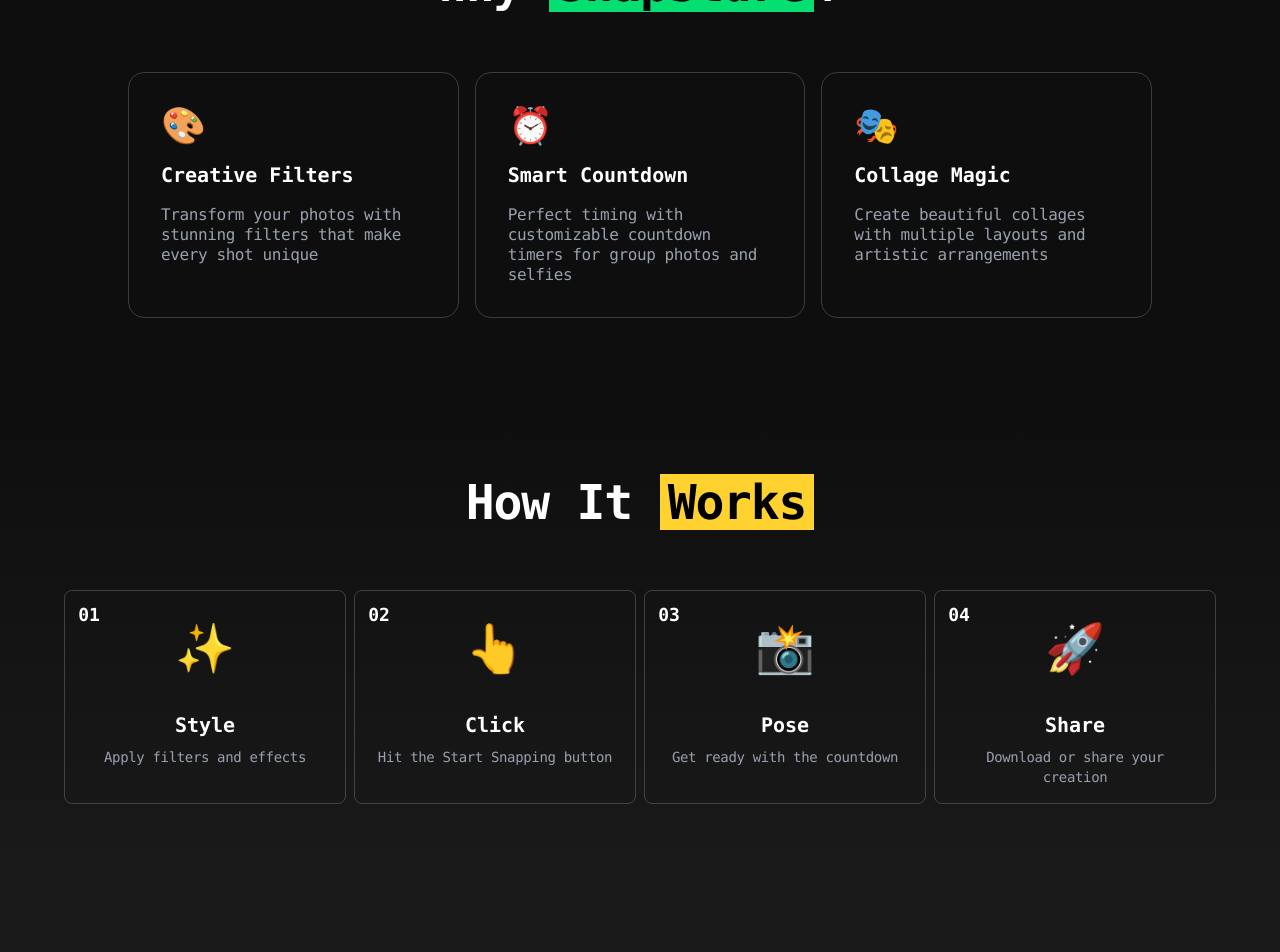
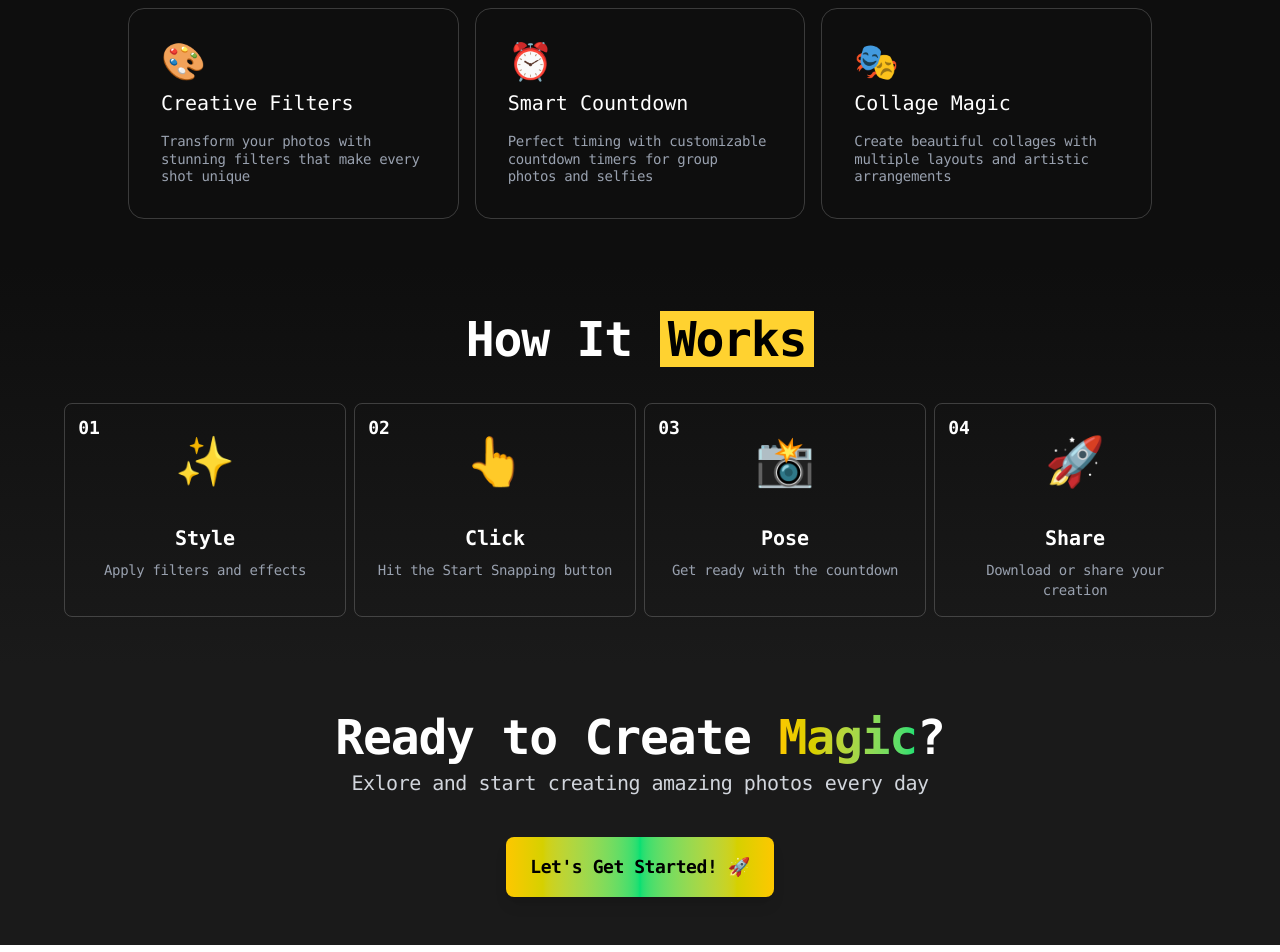
Before and after one commit to bvvivek6/Snapsture, a React (Vite) app: page / in a window 1280 px wide. Shown: the part 920-1872 px from the top of the page. Built offline with nearby package versions, Linux system fonts and the light colour scheme; a web font is replaced by a local one.

Commit message:
Refactor Home component styles for improved layout and consistency

```diff
--- a/src/components/Home.jsx
+++ b/src/components/Home.jsx
@@ -16,7 +16,7 @@ const Home = () => {
 
   return (
     <>
-      <div className="relative min-h-dvh bg-[#0E0E0E] flex flex-col tracking-tight items-center justify-center text-center px-4 overflow-hidden">
+      <div className="relative h-[100vh] bg-[#0E0E0E] flex flex-col tracking-tight items-center justify-center text-center px-4 overflow-hidden">
         {showCurtain && (
           <>
             <motion.div
@@ -45,7 +45,7 @@ const Home = () => {
           initial={{ opacity: 0 }}
           animate={{ opacity: 1 }}
           transition={{ duration: 1, delay: 0.5 }}
-          className="text-xl sm:text-xl md:text-3xl lg:text-3xl xl:text-3xl text-white md:w-[60%] w-[90%] font-mono tracking-tighter mt-10 drop-shadow-lg"
+          className="text-xl sm:text-xl md:text-3xl lg:text-3xl xl:text-3xl text-white md:w-[60%] w-full font-mono tracking-tighter mt-10 drop-shadow-lg"
         >
           <span className="bg-green-400 text-black font-bold">
             {" "}
@@ -70,14 +70,14 @@ const Home = () => {
         </motion.button>
       </div>
 
-      <div className="bg-[#0E0E0E] py-20 px-4">
+      <div className="bg-[#0E0E0E] py-12 px-4">
         <div className="max-w-5xl mx-auto">
           <motion.h2
             initial={{ opacity: 0, y: 30 }}
             whileInView={{ opacity: 1, y: 0 }}
             transition={{ duration: 0.8 }}
             viewport={{ once: true }}
-            className="text-3xl md:text-5xl text-white font-mono font-bold text-center mb-16 tracking-tight"
+            className="text-3xl md:text-5xl text-white font-mono font-bold text-center mb-8 tracking-tight"
           >
             Why <span className="bg-green-400 text-black px-2">Snapsture</span>?
           </motion.h2>
@@ -111,13 +111,13 @@ const Home = () => {
                 viewport={{ once: true }}
                 className=" p-8  rounded-2xl border border-[#ffffff30] hover:border-yellow-400 transition-all duration-300 group"
               >
-                <div className="text-4xl mb-4 group-hover:scale-110 transition-transform duration-300">
+                <div className="text-4xl mb-2 group-hover:scale-110 transition-transform duration-300">
                   {feature.icon}
                 </div>
-                <h3 className="text-xl font-mono font-bold text-white mb-4 group-hover:text-yellow-400 transition-colors duration-300">
+                <h3 className="text-xl font-mono font-medium text-white mb-4 group-hover:text-yellow-400 transition-colors duration-300">
                   {feature.title}
                 </h3>
-                <p className="text-gray-400 font-mono tracking-tight leading-tight">
+                <p className="text-gray-400 font-mono  text-sm tracking-tight leading-tight">
                   {feature.description}
                 </p>
               </motion.div>
@@ -127,14 +127,14 @@ const Home = () => {
       </div>
 
       {/* How It Works Section */}
-      <div className="bg-gradient-to-b from-[#0E0E0E] to-[#1a1a1a] py-20 px-4">
+      <div className="bg-gradient-to-b from-[#0E0E0E] to-[#1a1a1a] py-12 px-4">
         <div className="max-w-6xl mx-auto">
           <motion.h2
             initial={{ opacity: 0, y: 30 }}
             whileInView={{ opacity: 1, y: 0 }}
             transition={{ duration: 0.8 }}
             viewport={{ once: true }}
-            className="text-3xl md:text-5xl text-white font-mono font-bold text-center mb-16 tracking-tight"
+            className="text-3xl md:text-5xl text-white font-mono font-bold text-center mb-10 tracking-tight"
           >
             How It <span className="bg-amber-300 text-black px-2">Works</span>
           </motion.h2>
@@ -194,14 +194,14 @@ const Home = () => {
         </div>
       </div>
 
-      <div className="bg-[#1a1a1a] py-20 px-4">
+      <div className="bg-[#1a1a1a] py-12 px-4">
         <div className="max-w-4xl mx-auto text-center">
           <motion.h2
             initial={{ opacity: 0, y: 30 }}
             whileInView={{ opacity: 1, y: 0 }}
             transition={{ duration: 0.8 }}
             viewport={{ once: true }}
-            className="text-3xl md:text-5xl text-white font-mono font-bold mb-6 tracking-tight"
+            className="text-3xl md:text-5xl text-white font-mono font-bold mb-2 tracking-tight"
           >
             Ready to Create{" "}
             <span className="bg-gradient-to-r from-yellow-400 to-green-400 bg-clip-text text-transparent">
@@ -225,7 +225,7 @@ const Home = () => {
             viewport={{ once: true }}
             whileTap={{ scale: 0.95 }}
             onClick={() => navigate("/booth")}
-            className="px-8 py-4 text-xl font-mono font-bold text-black bg-gradient-to-r from-yellow-400 via-green-400 to-yellow-400 rounded-lg hover:from-yellow-300 hover:via-green-300 hover:to-yellow-300 transition-all duration-300 shadow-lg hover:shadow-xl tracking-tight"
+            className="px-6 py-4 text-lg font-mono font-bold text-black bg-gradient-to-r from-yellow-400 via-green-400 to-yellow-400 rounded-lg hover:from-yellow-300 hover:via-green-300 hover:to-yellow-300 transition-all duration-300 shadow-lg hover:shadow-xl tracking-tight"
           >
             Let's Get Started! 🚀
           </motion.button>
```
